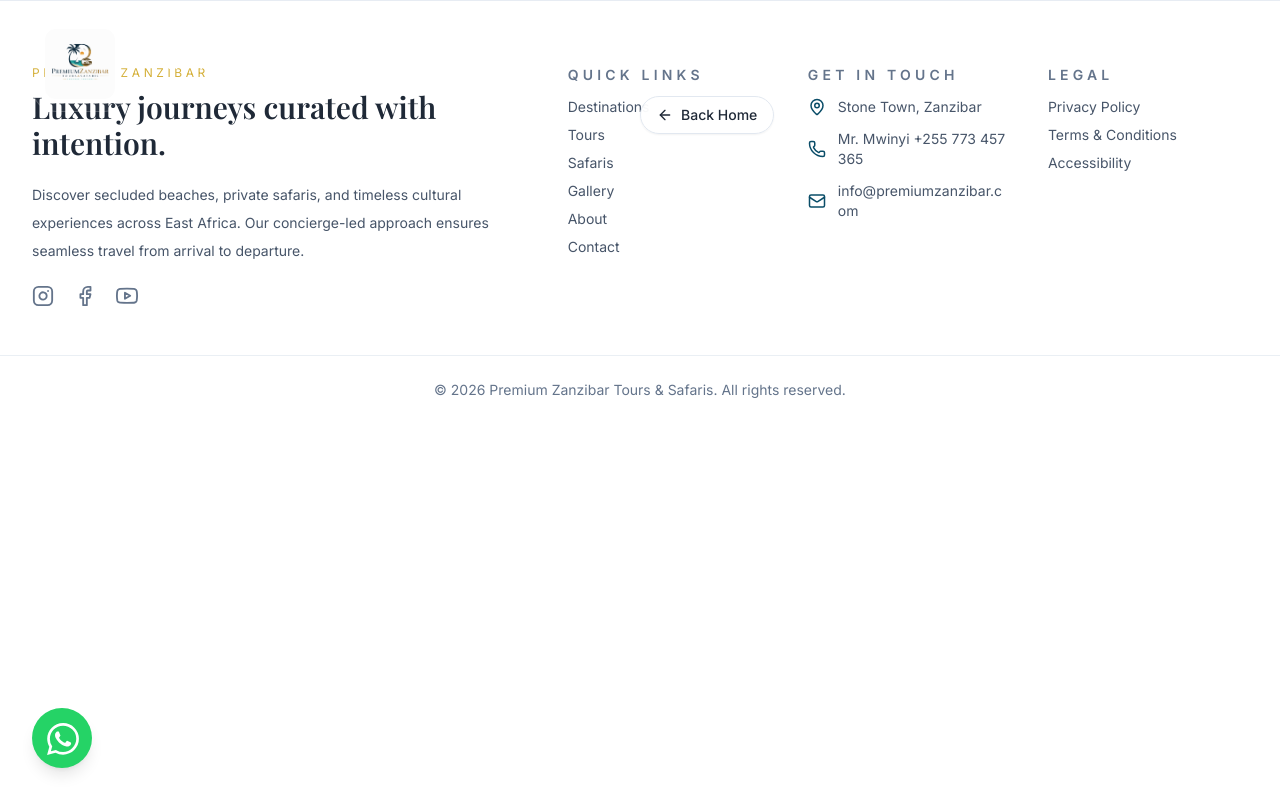
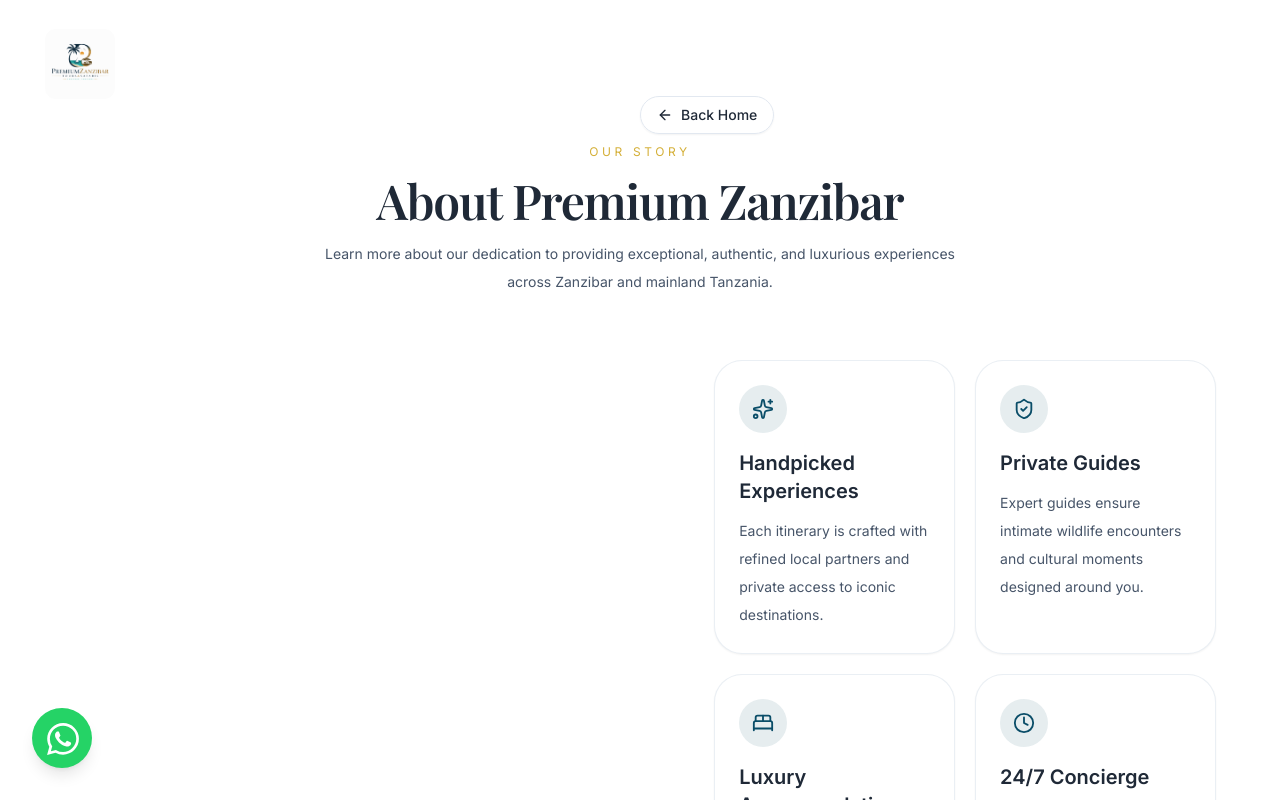
Before and after one commit to AbdulswamadJumanneHassan/Premium-Zanzibar-Tours---Safaris, a React (Vite) app: page /about in a window 1280 px wide. Shown: the top 800 px of the page. Built offline with nearby package versions, Linux system fonts and the light colour scheme.

Commit message:
feat: add About page and include it in navigation menu

```diff
--- a/src/App.jsx
+++ b/src/App.jsx
@@ -11,6 +11,7 @@
 import Safaris from './pages/Safaris.jsx';
 import Hotels from './pages/Hotels.jsx';
 import Beaches from './pages/Beaches.jsx';
+import About from './pages/About.jsx';
 
 function App() {
   return (
@@ -29,6 +30,7 @@
           <Route path="/safaris" element={<Safaris />} />
           <Route path="/hotels" element={<Hotels />} />
           <Route path="/beaches" element={<Beaches />} />
+          <Route path="/about" element={<About />} />
         </Routes>
 
         <Footer />
--- a/src/components/layout/Navbar.jsx
+++ b/src/components/layout/Navbar.jsx
@@ -33,7 +33,7 @@
 
         <nav className="hidden items-center gap-10 md:flex">
           {navItems.map(item => (
-            item === 'Contact' || item === 'Tours' || item === 'Safaris' || item === 'Hotels' || item === 'Beaches' ? (
+            item === 'Contact' || item === 'Tours' || item === 'Safaris' || item === 'Hotels' || item === 'Beaches' || item === 'About' ? (
               <Link
                 key={item}
                 to={`/${item.toLowerCase()}`}
@@ -75,7 +75,7 @@
         >
           <div className="mx-auto flex max-w-7xl flex-col gap-4 px-6 py-6 sm:px-8">
             {navItems.map(item => (
-              item === 'Contact' || item === 'Tours' || item === 'Safaris' || item === 'Hotels' || item === 'Beaches' ? (
+              item === 'Contact' || item === 'Tours' || item === 'Safaris' || item === 'Hotels' || item === 'Beaches' || item === 'About' ? (
                 <Link
                   key={item}
                   to={`/${item.toLowerCase()}`}
--- /dev/null
+++ b/src/pages/About.jsx
@@ -0,0 +1,22 @@
+import { motion } from 'framer-motion';
+import WhyChooseUs from '../components/about/WhyChooseUs.jsx';
+
+export default function About() {
+  return (
+    <main className="overflow-hidden pt-24">
+      <section className="mx-auto max-w-7xl px-6 pb-12 pt-12 sm:px-8">
+        <div className="mb-16 flex flex-col gap-4 text-center">
+          <p className="text-xs uppercase tracking-[0.3em] text-gold">Our Story</p>
+          <h1 className="text-4xl font-serif font-semibold tracking-tight text-charcoal sm:text-5xl">
+            About Premium Zanzibar
+          </h1>
+          <p className="mx-auto max-w-2xl text-sm leading-7 text-slate-600">
+            Learn more about our dedication to providing exceptional, authentic, and luxurious experiences across Zanzibar and mainland Tanzania.
+          </p>
+        </div>
+
+        <WhyChooseUs />
+      </section>
+    </main>
+  );
+}
```
